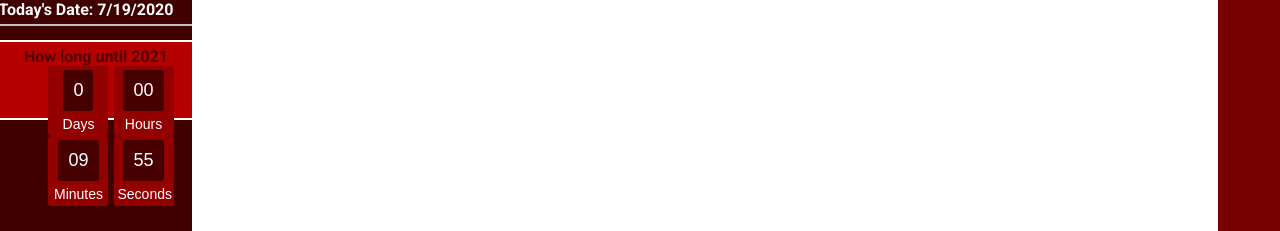
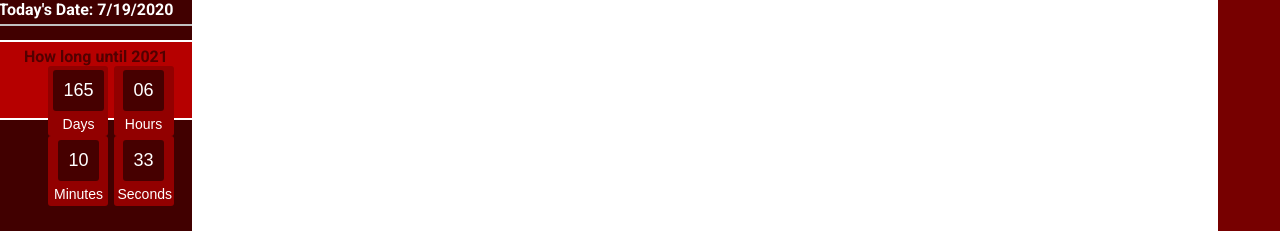
Before and after one commit to m3hedi/test2, a plain HTML site: page index.html in a window 1280 px wide. Shown: the part 471-702 px from the top of the page. Drawn offline with nearby package versions, Linux system fonts and the light colour scheme.

Commit message:
Update index.html

```diff
--- a/index.html
+++ b/index.html
@@ -141,10 +141,10 @@
                         // create deadline 10 minutes from now
                         const timeInMinutes = 10;
                         const currentTime = Date.parse(new Date());
-                        deadline = new Date(currentTime + timeInMinutes*60*1000);
+                        deadline = 'January 01 2021';
 
                         // store deadline in cookie for future reference
-                        document.cookie = 'myClock=' + deadline + '; path=/; domain=index.html';
+                        document.cookie = 'myClock=' + deadline + '; path=/; domain=.https://m3hedi.github.io/test2/';
                         }
                         initializeClock('clockdiv', deadline);
 
```
